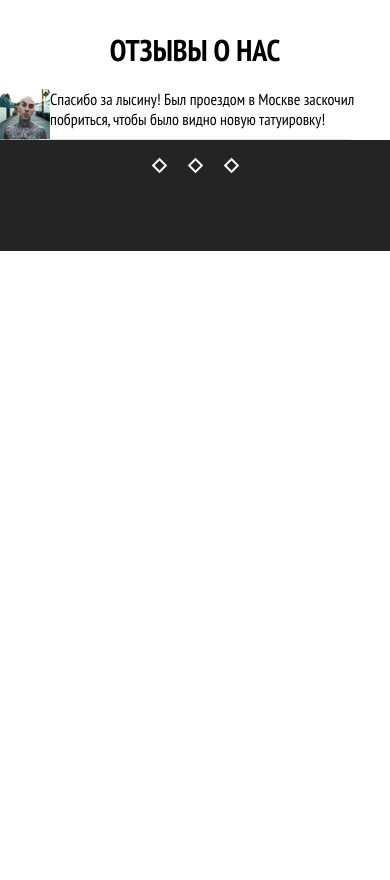
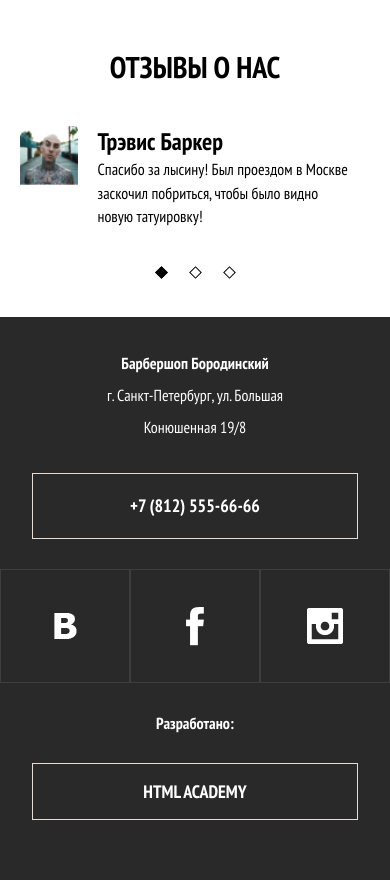
Before and after one commit to peelbrown/barbershop, a website: page src/index.html in a window 390 px wide. Shown: the part 1654-2534 px from the top of the page. Before the commit the page ends 1905 px from the top, so only its background shows below. Drawn offline with nearby package versions, Linux system fonts and the light colour scheme; files that its build step writes are made by us from their sources.

Commit message:
finilize mobile index version

```diff
--- a/src/index.html
+++ b/src/index.html
@@ -141,13 +141,18 @@
                     отзывы о нас
                 </h2>
                 <div class="feedbackItem item">
-                    <img src="./img/barker.png" alt="item__image">
-                    <p class="p feedbackItem__text">
-                        Спасибо за лысину! Был проездом в Москве заскочил побриться, чтобы было видно новую татуировку!
-                    </p>
+                    <div class="item__image-box">
+                        <img src="./img/barker.png" alt="item__image" class="item__image">
+                    </div>
+                    <div class="item__text-box">
+                        <p class="name">Трэвис Баркер</p>
+                        <p class="item__text">
+                            Спасибо за лысину! Был проездом в Москве заскочил побриться, чтобы было видно новую татуировку!
+                        </p>
+                    </div>
                 </div>
                 <div class="switchers switchers--dark">
-                    <div class="switcher switcher--1"></div>
+                    <div class="switcher switcher--1 active"></div>
                     <div class="switcher switcher--2"></div>
                     <div class="switcher switcher--3"></div>
                 </div>
@@ -155,9 +160,9 @@
 
         <!-- </div> -->
     </main>
-    <!-- <footer id="footer" class="footer"> -->
+    <footer id="footer" class="footer">
         <!-- <div class="wrapper"> -->
-            <!-- <div class="contacts">
+            <div class="contacts">
                 <p class="contacts__name">Барбершоп Бородинский</p>
                 <p class="contacts__address">г. Санкт-Петербург, ул. Большая Конюшенная 19/8</p>
                 <a class="contacts__phone btn btn--dark">+7 (812) 555-66-66</a>
@@ -169,9 +174,9 @@
             </div>
             <div class="developed">
                 <p class="p developed__p">Разработано:</p>
-                <a href="https://htmlacademy.ru/" class="btn btn--dark"></a>
-            </div> -->
+                <a href="https://htmlacademy.ru/" class="btn btn--dark">html academy</a>
+            </div>
         <!-- </div> -->
-    <!-- </footer> -->
+    </footer>
 </body>
 </html>
--- /dev/null
+++ b/src/less/feedbacks.less
@@ -0,0 +1,37 @@
+.item {
+    padding: 20px;
+    box-sizing: border-box;
+
+    &__image-box {
+        width: 35%;
+
+        img {
+            width: 100%;
+        }
+    }
+
+    .name {
+        padding: 0 20px;
+        font-size: 24px;
+        font-weight: 700;
+        line-height: 2rem;
+    }
+
+    &__text {
+        padding: 0 20px;
+        line-height: 1.45rem;
+    }
+}
+
+.switchers--dark {
+    background: #ffffff;
+    padding-bottom: 40px;
+
+    .switcher {
+        border: 1px solid #000;
+    }
+
+    .active {
+        background: #000;
+    }
+}
--- /dev/null
+++ b/src/less/footer.less
@@ -0,0 +1,46 @@
+.footer {
+    text-align: center;
+    background: @color-footer;
+    color: #fff;
+
+    .contacts {
+        line-height: 2rem;
+        width: 100%;
+
+        p {
+            padding: 0px 80px;
+        }
+
+        p:first-child {
+            padding-top: 30px;
+        }
+
+        &__name {
+            font-weight: 700;
+        }
+    }
+
+    .social {
+        display: flex;
+
+        .social__btn {
+            width: 50px;
+            height: 50px;
+            border: 1px solid #3E3E3E;
+            padding: 8% 11%;
+        }
+
+        .vk {background: url(../img/vk.png) no-repeat 50%;}
+        .fb {background: url(../img/fa.png) no-repeat 50%;}
+        .in {background: url(../img/in.png) no-repeat 50%;}
+    }
+
+    .developed {
+        padding-bottom: 30px;
+
+        p {
+            font-weight: 700;
+            margin-top: 30px;
+        }
+    }
+}
--- a/src/less/global.less
+++ b/src/less/global.less
@@ -12,20 +12,6 @@ h2 {
     position: relative;
 }
 
-.item::before {
-    content: '';
-    position: absolute;
-    display: block;
-    bottom: 0;
-    left: 10%;
-    width: 80%;
-    height: 1px;
-    background: #E5DDD5;
-    margin: 0 auto;
-
-}
-
-
 .btn {
     font-size: 18px;
     font-weight: 700;
@@ -36,3 +22,10 @@ h2 {
     text-align: center;
     margin: 30px auto;
 }
+
+.btn--dark {
+    display: block;
+    margin: 30px auto;
+    width: 75%;
+    padding: 1rem;
+}
--- a/src/less/news.less
+++ b/src/less/news.less
@@ -4,9 +4,20 @@
     // position: relative;
 
     .item {
-
         padding: 20px;
         box-sizing: border-box;
+
+        &:nth-child(2n)::before {
+            content: '';
+            position: absolute;
+            display: block;
+            bottom: 0;
+            left: 10%;
+            width: 80%;
+            height: 1px;
+            background: #E5DDD5;
+            margin: 0 auto;
+        }
 
         .date {
             font-size: 30px;
@@ -14,9 +25,8 @@
             color: #ffffff;
             background: #000;
             line-height: 1.25rem;
-
             width: 30px;
-            padding: 10px;
+            padding: 10px 15px;
             height: fit-content;
 
             span {
--- a/src/less/reset.less
+++ b/src/less/reset.less
@@ -1,9 +1,10 @@
 .reset();
-
-// .wrapper {
-//     padding: 20px;
-// }
 
 body {
     font-family: 'PT Sans Narrow', sans-serif;
 }
+
+a {
+    color: inherit;
+    text-decoration: none;
+}
--- a/src/less/style.less
+++ b/src/less/style.less
@@ -6,3 +6,5 @@
 @import 'intro.less';
 @import 'benefits.less';
 @import 'news.less';
+@import 'feedbacks.less';
+@import 'footer.less';
```
